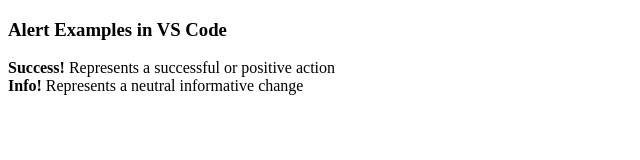
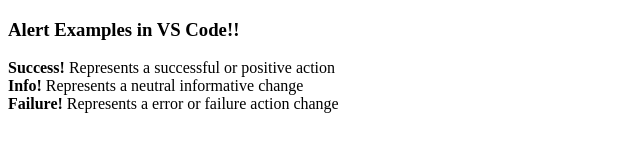
Before and after one commit to vvelvadapu9/DemoAIProj, a plain HTML site: page index.html in a window 1280 px wide. Shown: the whole page, without its empty margins (0-640 px from the left). Drawn offline with Linux system fonts and the light colour scheme.

Commit message:
New changes to html

```diff
--- a/index.html
+++ b/index.html
@@ -1,13 +1,14 @@
 <!DOCTYPE html>
 <html lang='en'>
 <head>
-<title> Alert Examples </title>
+<title> Alert Examples!!! </title>
 <meta charset="utf-8">
 </head>
 <body>
-	<h3> Alert Examples in VS Code</h3>
+	<h3> Alert Examples in VS Code!!</h3>
 <strong>Success!</strong> Represents a successful or positive action</br>
 <strong>Info!</strong> Represents a neutral informative change</br>
+<strong>Failure!</strong> Represents a error or failure action change</br>
 
 </body>
 </html>
```
